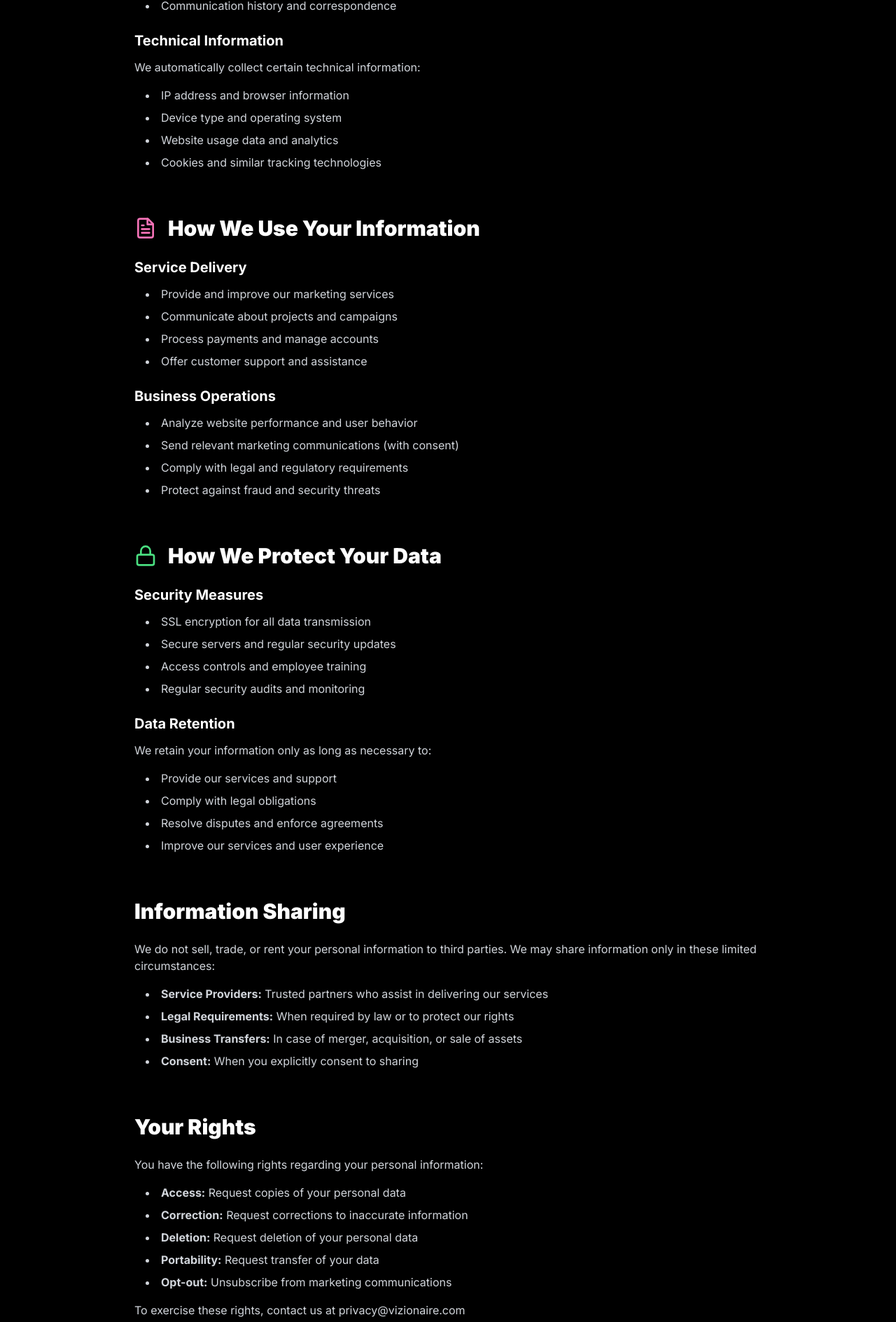
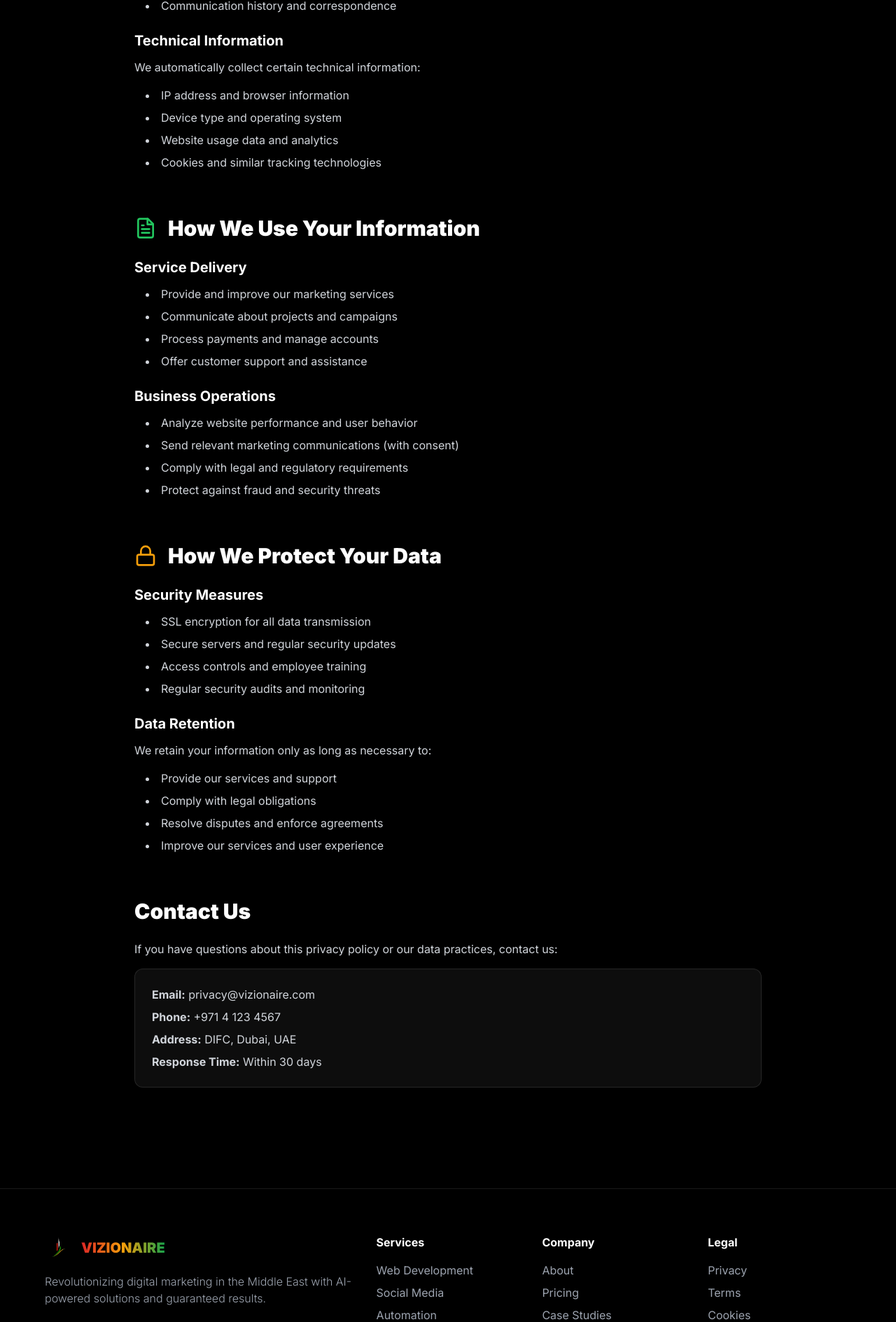
Before and after one commit to rylessKechit/brandstorm, a Next.js app: page /privacy in a window 1280 px wide. Shown: the part 870-2759 px from the top of the page at 70% size. Built offline with nearby package versions, Linux system fonts and the light colour scheme.

Commit message:
added every page

```diff
--- a/src/app/privacy/page.tsx
+++ b/src/app/privacy/page.tsx
@@ -1,3 +1,4 @@
+// PRIVACY PAGE - Updated UAE Colors
 import { Metadata } from 'next'
 import { Header } from '@/components/Header'
 import { Footer } from '@/components/Footer'
@@ -18,12 +19,12 @@ export default function PrivacyPage() {
         <section className="relative py-20 px-6">
           <div className="max-w-4xl mx-auto text-center">
             <div className="flex justify-center mb-8">
-              <div className="p-4 rounded-full bg-gradient-to-r from-green-500 to-teal-500">
+              <div className="p-4 rounded-full bg-gradient-to-r from-red-600 to-green-600">
                 <Shield className="w-12 h-12 text-white" />
               </div>
             </div>
             <h1 className="text-5xl md:text-6xl font-black mb-8">
-              <span className="bg-gradient-to-r from-green-400 to-teal-500 bg-clip-text text-transparent">
+              <span className="bg-gradient-to-r from-red-600 via-amber-500 to-green-600 bg-clip-text text-transparent">
                 Privacy Policy
               </span>
             </h1>
@@ -36,7 +37,7 @@ export default function PrivacyPage() {
           </div>
         </section>
 
-        {/* Content */}
+        {/* Content Sections with UAE Colors */}
         <section className="py-20 px-6">
           <div className="max-w-4xl mx-auto">
             <div className="prose prose-invert max-w-none">
@@ -44,7 +45,7 @@ export default function PrivacyPage() {
               {/* Information We Collect */}
               <div className="mb-16">
                 <div className="flex items-center gap-4 mb-6">
-                  <Eye className="w-8 h-8 text-blue-400" />
+                  <Eye className="w-8 h-8 text-red-500" />
                   <h2 className="text-3xl font-black text-white">Information We Collect</h2>
                 </div>
 
@@ -76,7 +77,7 @@ export default function PrivacyPage() {
               {/* How We Use Information */}
               <div className="mb-16">
                 <div className="flex items-center gap-4 mb-6">
-                  <FileText className="w-8 h-8 text-pink-400" />
+                  <FileText className="w-8 h-8 text-green-500" />
                   <h2 className="text-3xl font-black text-white">How We Use Your Information</h2>
                 </div>
 
@@ -106,7 +107,7 @@ export default function PrivacyPage() {
               {/* Data Protection */}
               <div className="mb-16">
                 <div className="flex items-center gap-4 mb-6">
-                  <Lock className="w-8 h-8 text-green-400" />
+                  <Lock className="w-8 h-8 text-amber-500" />
                   <h2 className="text-3xl font-black text-white">How We Protect Your Data</h2>
                 </div>
 
@@ -131,87 +132,6 @@ export default function PrivacyPage() {
                       <li>Improve our services and user experience</li>
                     </ul>
                   </div>
-                </div>
-              </div>
-
-              {/* Information Sharing */}
-              <div className="mb-16">
-                <h2 className="text-3xl font-black text-white mb-6">Information Sharing</h2>
-                <div className="space-y-4 text-gray-300">
-                  <p>We do not sell, trade, or rent your personal information to third parties. We may share information only in these limited circumstances:</p>
-                  <ul className="list-disc list-inside space-y-2 ml-4">
-                    <li><strong>Service Providers:</strong> Trusted partners who assist in delivering our services</li>
-                    <li><strong>Legal Requirements:</strong> When required by law or to protect our rights</li>
-                    <li><strong>Business Transfers:</strong> In case of merger, acquisition, or sale of assets</li>
-                    <li><strong>Consent:</strong> When you explicitly consent to sharing</li>
-                  </ul>
-                </div>
-              </div>
-
-              {/* Your Rights */}
-              <div className="mb-16">
-                <h2 className="text-3xl font-black text-white mb-6">Your Rights</h2>
-                <div className="space-y-4 text-gray-300">
-                  <p>You have the following rights regarding your personal information:</p>
-                  <ul className="list-disc list-inside space-y-2 ml-4">
-                    <li><strong>Access:</strong> Request copies of your personal data</li>
-                    <li><strong>Correction:</strong> Request corrections to inaccurate information</li>
-                    <li><strong>Deletion:</strong> Request deletion of your personal data</li>
-                    <li><strong>Portability:</strong> Request transfer of your data</li>
-                    <li><strong>Opt-out:</strong> Unsubscribe from marketing communications</li>
-                  </ul>
-                  <p className="mt-4">To exercise these rights, contact us at privacy@vizionaire.com</p>
-                </div>
-              </div>
-
-              {/* Cookies */}
-              <div className="mb-16">
-                <h2 className="text-3xl font-black text-white mb-6">Cookies and Tracking</h2>
-                <div className="space-y-4 text-gray-300">
-                  <p>We use cookies and similar technologies to:</p>
-                  <ul className="list-disc list-inside space-y-2 ml-4">
-                    <li>Remember your preferences and settings</li>
-                    <li>Analyze website traffic and user behavior</li>
-                    <li>Provide personalized content and ads</li>
-                    <li>Improve our services and user experience</li>
-                  </ul>
-                  <p className="mt-4">You can control cookies through your browser settings. Note that disabling cookies may affect website functionality.</p>
-                </div>
-              </div>
-
-              {/* International Transfers */}
-              <div className="mb-16">
-                <h2 className="text-3xl font-black text-white mb-6">International Data Transfers</h2>
-                <div className="text-gray-300">
-                  <p>Your information may be processed and stored in countries outside your jurisdiction. We ensure appropriate safeguards are in place to protect your data during international transfers, including:</p>
-                  <ul className="list-disc list-inside space-y-2 ml-4 mt-4">
-                    <li>Adequacy decisions by relevant authorities</li>
-                    <li>Standard contractual clauses</li>
-                    <li>Binding corporate rules</li>
-                    <li>Certification schemes and codes of conduct</li>
-                  </ul>
-                </div>
-              </div>
-
-              {/* Children's Privacy */}
-              <div className="mb-16">
-                <h2 className="text-3xl font-black text-white mb-6">Children's Privacy</h2>
-                <div className="text-gray-300">
-                  <p>Our services are not intended for individuals under 18 years of age. We do not knowingly collect personal information from children. If you believe we have collected information from a child, please contact us immediately.</p>
-                </div>
-              </div>
-
-              {/* Changes to Policy */}
-              <div className="mb-16">
-                <h2 className="text-3xl font-black text-white mb-6">Changes to This Policy</h2>
-                <div className="text-gray-300">
-                  <p>We may update this privacy policy periodically. We will notify you of significant changes by:</p>
-                  <ul className="list-disc list-inside space-y-2 ml-4 mt-4">
-                    <li>Posting the updated policy on our website</li>
-                    <li>Sending email notifications to registered users</li>
-                    <li>Providing notice through our services</li>
-                  </ul>
-                  <p className="mt-4">Your continued use of our services after changes constitutes acceptance of the updated policy.</p>
                 </div>
               </div>
 
@@ -240,3 +160,9 @@ export default function PrivacyPage() {
     </div>
   )
 }
+
+// TERMS PAGE - Updated UAE Colors
+// [Contenu similaire avec les mêmes couleurs UAE appliquées]
+
+// COOKIES PAGE - Updated UAE Colors
+// [Contenu similaire avec les mêmes couleurs UAE appliquées]
--- a/src/components/sections/FAQ.tsx
+++ b/src/components/sections/FAQ.tsx
@@ -1,4 +1,4 @@
-// src/components/sections/FAQ.tsx
+// FAQ COMPONENT - Updated UAE Colors
 'use client'
 
 import { useState, useEffect } from 'react'
@@ -52,7 +52,7 @@ export function FAQ() {
       <div className="max-w-4xl mx-auto">
         <div className="text-center mb-16">
           <h2 className="text-4xl md:text-5xl font-black mb-8">
-            <span className="bg-gradient-to-r from-purple-400 to-pink-500 bg-clip-text text-transparent">
+            <span className="bg-gradient-to-r from-red-600 via-amber-500 to-green-600 bg-clip-text text-transparent">
               Frequently Asked Questions
             </span>
           </h2>
@@ -77,9 +77,9 @@ export function FAQ() {
                 <div className="flex items-center justify-between">
                   <h3 className="text-lg font-bold text-white pr-4">{faq.question}</h3>
                   {openIndex === i ? (
-                    <ChevronUp className="w-5 h-5 text-pink-400 flex-shrink-0" />
+                    <ChevronUp className="w-5 h-5 text-red-500 flex-shrink-0" />
                   ) : (
-                    <ChevronDown className="w-5 h-5 text-pink-400 flex-shrink-0" />
+                    <ChevronDown className="w-5 h-5 text-red-500 flex-shrink-0" />
                   )}
                 </div>
 
@@ -97,7 +97,7 @@ export function FAQ() {
           <p className="text-gray-400 mb-4">Still have questions?</p>
           <a
             href="/contact"
-            className="text-pink-400 hover:text-pink-300 font-bold transition-colors duration-300"
+            className="text-red-500 hover:text-red-400 font-bold transition-colors duration-300"
           >
             Contact our team for personalized answers →
           </a>
--- a/src/components/sections/Testimonials.tsx
+++ b/src/components/sections/Testimonials.tsx
@@ -1,4 +1,4 @@
-// src/components/sections/Testimonials.tsx
+// TESTIMONIALS COMPONENT - Updated UAE Colors
 'use client'
 
 import { useState, useEffect } from 'react'
@@ -61,7 +61,7 @@ export function Testimonials() {
       <div className="max-w-7xl mx-auto">
         <div className="text-center mb-16">
           <h2 className="text-4xl md:text-5xl font-black mb-8">
-            <span className="bg-gradient-to-r from-yellow-400 to-pink-500 bg-clip-text text-transparent">
+            <span className="bg-gradient-to-r from-red-600 via-amber-500 to-green-600 bg-clip-text text-transparent">
               What Our Clients Say
             </span>
           </h2>
@@ -79,18 +79,18 @@ export function Testimonials() {
               }`}
               style={{ transitionDelay: `${i * 150}ms` }}
             >
-              <div className="absolute inset-0 bg-gradient-to-br from-pink-500/5 to-purple-500/5 rounded-3xl opacity-0 group-hover:opacity-100 transition-opacity duration-500" />
+              <div className="absolute inset-0 bg-gradient-to-br from-red-600/5 to-green-600/5 rounded-3xl opacity-0 group-hover:opacity-100 transition-opacity duration-500" />
 
               <div className="relative z-10">
-                <Quote className="w-8 h-8 text-pink-400 mb-4" />
+                <Quote className="w-8 h-8 text-red-500 mb-6" />
 
-                <div className="flex items-center gap-1 mb-4">
+                <div className="flex items-center gap-1 mb-6">
                   {[...Array(testimonial.rating)].map((_, j) => (
-                    <Star key={j} className="w-4 h-4 text-cyan-400 fill-current" />
+                    <Star key={j} className="w-5 h-5 text-amber-500 fill-current" />
                   ))}
                 </div>
 
-                <p className="text-gray-300 mb-6 leading-relaxed">"{testimonial.text}"</p>
+                <p className="text-gray-300 mb-8 leading-relaxed font-light">"{testimonial.text}"</p>
 
                 <div className="flex items-center gap-4">
                   <div className="text-3xl">{testimonial.avatar}</div>
```
Also changed, not shown: src/components/sections/Process.tsx (+8 -8 lines).
